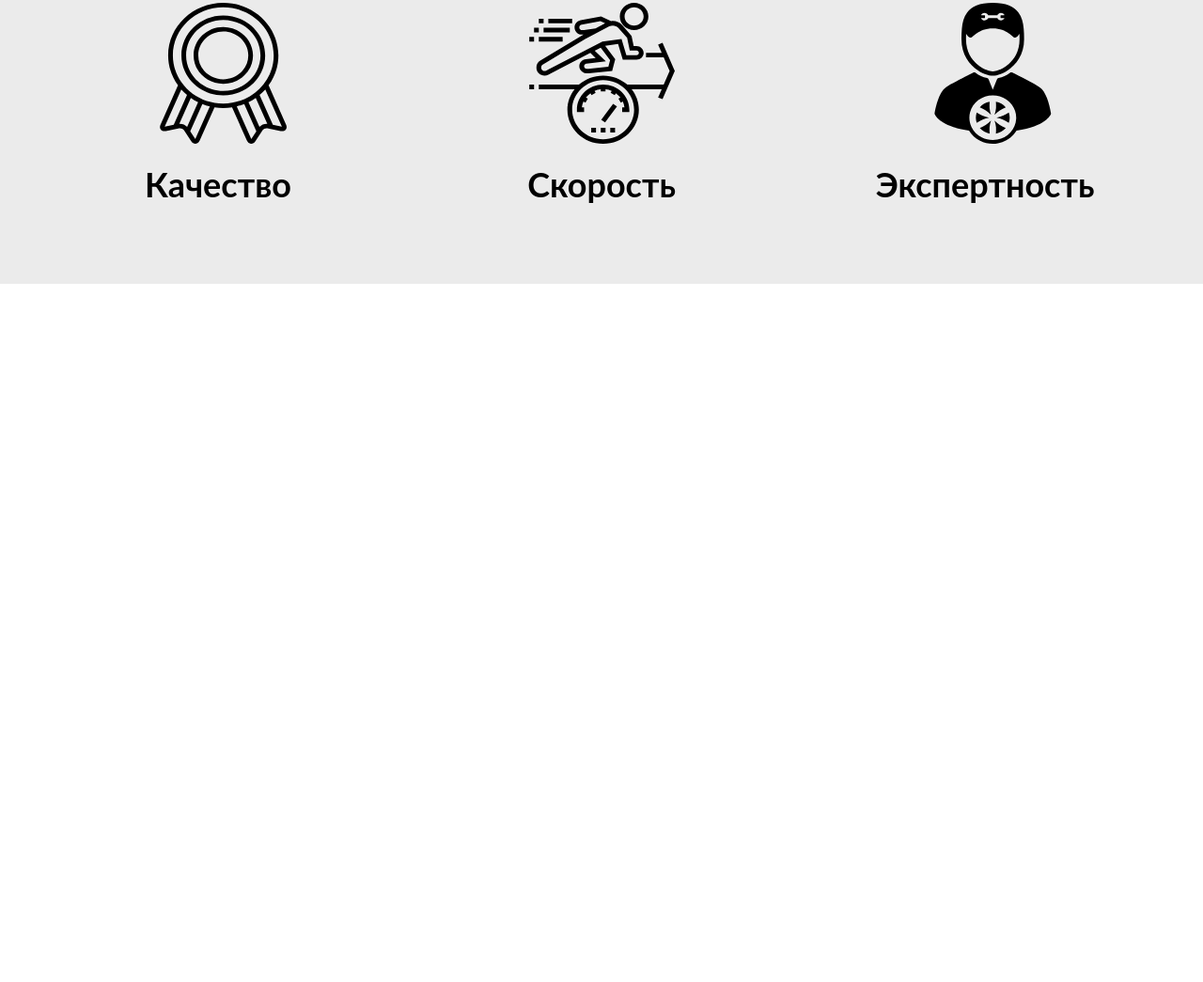
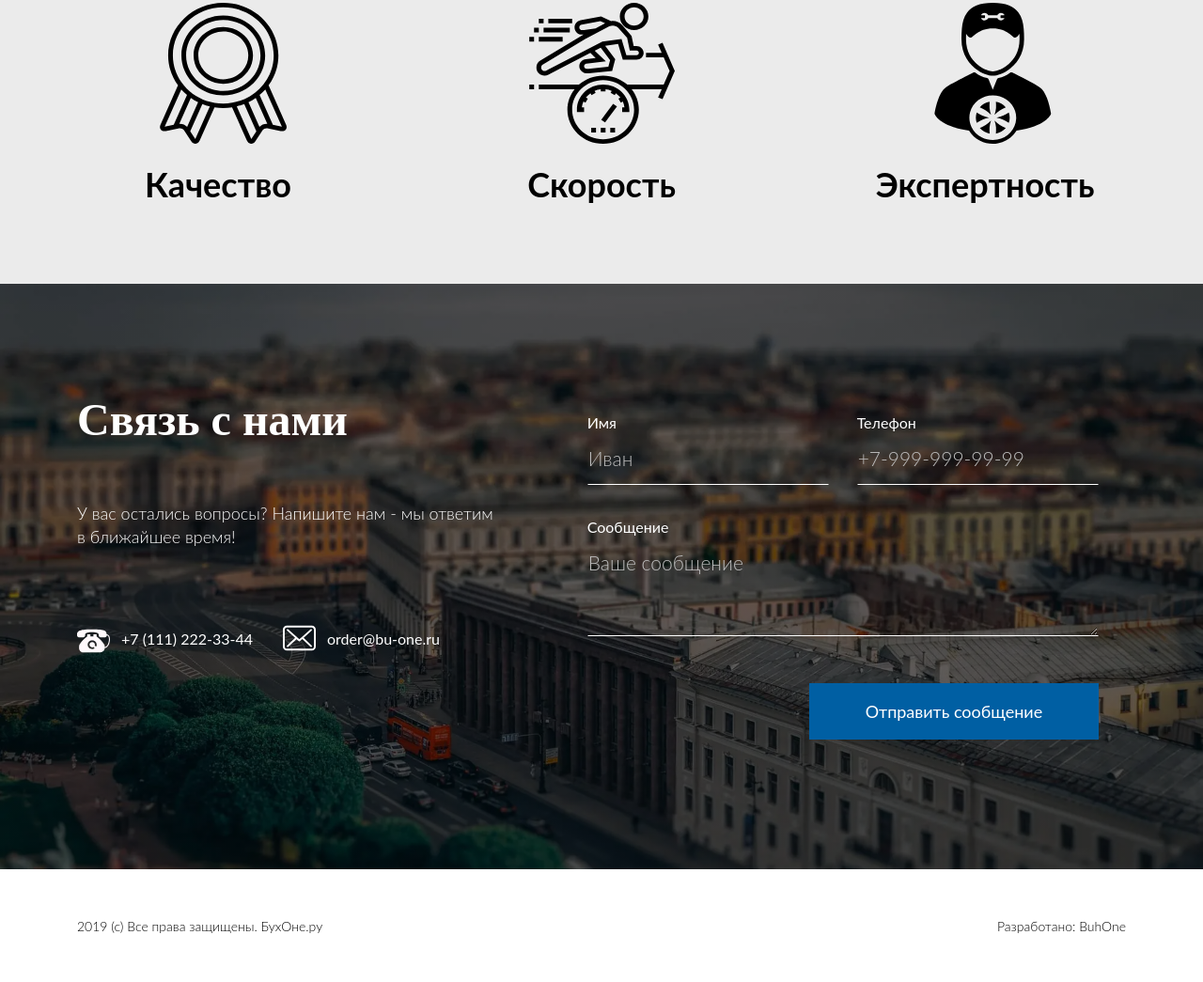
Before and after one commit to attikin-draziwee/BuhOne, a plain HTML site: page index.html in a window 1280 px wide. Shown: the part 4753-5798 px from the top of the page at 94% size. Before the commit the page ends 5055 px from the top, so only its background shows below. Drawn offline with Linux system fonts and the light colour scheme.

Commit message:
add footer

```diff
--- a/index.html
+++ b/index.html
@@ -194,6 +194,7 @@
             </div>
           </div>
         </section>
+
         <section class="clients">
           <div class="container clients__container">
             <div class="title clients__title">
@@ -260,6 +261,7 @@
             </ul>
           </div>
         </section>
+
         <section class="reviews">
           <div class="container reviews__container">
             <header class="reviews__header">
@@ -366,6 +368,7 @@
             </div>
           </div>
         </section>
+
         <section class="opportunity">
           <div class="container opportunity__container">
             <div class="title opportunity__title">
@@ -395,7 +398,79 @@
           </div>
         </section>
       </main>
-      <footer class="footer"></footer>
+      <footer class="footer">
+        <div class="container footer__container">
+          <div class="footer__content">
+            <div class="footer__main">
+              <div class="title">
+                <h2 class="subtitle subtitle--white footer__subtitle">
+                  Связь с нами
+                </h2>
+              </div>
+              <p class="footer__text">
+                У вас остались вопросы? Напишите нам - мы ответим<br />
+                в ближайшее время!
+              </p>
+              <ul class="footer__metas">
+                <li class="footer__meta">
+                  <a href="tel:71112223344" class="footer__link">
+                    <svg class="footer__icon">
+                      <use
+                        xlink:href="./icons/InlineSprite.svg#old_phone"
+                      ></use>
+                    </svg>
+                    +7 (111) 222-33-44
+                  </a>
+                </li>
+                <li class="footer__meta">
+                  <a href="mailto:order@bu-one.ru" class="footer__link">
+                    <svg class="footer__icon">
+                      <use
+                        xlink:href="./icons/InlineSprite.svg#mail"
+                        style="fill: white"
+                      ></use>
+                    </svg>
+                    order@bu-one.ru
+                  </a>
+                </li>
+              </ul>
+            </div>
+            <form class="footer__form">
+              <div class="footer__datas">
+                <label class="footer__label"
+                  >Имя
+                  <input type="text" class="footer__input" placeholder="Иван" />
+                </label>
+                <label class="footer__label"
+                  >Телефон
+                  <input
+                    type="tel"
+                    class="footer__input"
+                    placeholder="+7-999-999-99-99"
+                  />
+                </label>
+              </div>
+              <label class="footer__label footer__message"
+                >Сообщение
+                <textarea
+                  class="footer__input"
+                  placeholder="Ваше сообщение"
+                  rows="3"
+                ></textarea>
+              </label>
+              <button class="button footer__button">Отправить сообщение</button>
+            </form>
+          </div>
+        </div>
+        <div class="footer__bottom">
+          <div class="container footer__bottom-container">
+            <span class="footer__info"
+              >2019 (с) Все права защищены. БухОне.ру</span
+            >
+            <span class="footer__info">Разработано: BuhOne</span>
+          </div>
+        </div>
+      </footer>
     </div>
   </body>
 </html>
--- a/style.css
+++ b/style.css
@@ -7,6 +7,7 @@
 @import url(./styles/clients.css);
 @import url(./styles/reviews.css);
 @import url(./styles/opportunity.css);
+@import url(./styles/footer.css);
 
 :root {
   --accent: #005FA3;
@@ -142,6 +143,10 @@ li {
   color: var(--accent);
 }
 
+.subtitle--white {
+  color: white;
+}
+
 /* containers */
 
 .opportunity__container,
--- /dev/null
+++ b/styles/footer.css
@@ -0,0 +1,125 @@
+.footer {
+  color: white;
+  background: linear-gradient(rgba(0, 0, 0, 0.6),
+      rgba(0, 0, 0, 0.6)), url(../img/bg.webp) center center/cover no-repeat;
+}
+
+.footer__container {
+  min-height: 623px;
+  gap: 100px;
+  height: 100%;
+  display: flex;
+  flex-direction: row;
+  justify-content: start;
+  align-items: center;
+}
+
+.footer__content {
+  display: flex;
+  gap: 100px;
+  justify-content: start;
+  align-items: start;
+}
+
+.footer__main {
+  min-height: 259px;
+  max-width: 29.3125rem;
+  height: 100%;
+  display: flex;
+  flex-direction: column;
+  justify-content: space-between;
+}
+
+.footer__subtitle {
+  line-height: .3 !important;
+}
+
+.footer__form {
+  display: flex;
+  flex-direction: column;
+  align-items: end;
+}
+
+.footer__label {
+  font-size: 1rem;
+  display: inline-block;
+}
+
+.footer__input,
+.footer__input::placeholder {
+  outline: none;
+  border-bottom: 2px;
+  border-color: white;
+  color: #BDBDBD;
+  font-weight: 300;
+  font-family: Lato, sans-serif;
+  font-size: 1.3125rem;
+}
+
+.footer__input {
+  display: block;
+  padding-block: 0.9375rem;
+  color: white;
+  width: 100%;
+  border: 1px solid transparent;
+  border-bottom-color: white;
+}
+
+.footer__datas {
+  display: flex;
+  gap: 30px;
+  margin-bottom: 2.1875rem;
+}
+
+.footer__message {
+  display: block;
+  width: 100%;
+  margin-bottom: 3.125rem;
+}
+
+.footer__text {
+  font-size: 1.125rem;
+  font-family: Lato, sans-serif;
+  font-weight: 300;
+  line-height: 138%;
+}
+
+.footer__metas {
+  display: flex;
+  gap: 32px;
+}
+
+.footer__meta {}
+
+.footer__link {
+  display: inline-flex;
+  flex-direction: row;
+  justify-content: center;
+  align-items: center;
+  gap: 12px;
+}
+
+.footer__icon {
+  width: 35px;
+  height: 34px;
+}
+
+.footer__bottom {
+  height: 120px;
+  background-color: white;
+}
+
+.footer__bottom-container {
+  height: 100%;
+  display: flex;
+  flex-direction: row;
+  justify-content: space-between;
+  align-items: center;
+}
+
+.footer__info {
+  font-size: 0.875rem;
+  font-family: Lato, sans-serif;
+  font-weight: 300;
+  color: black;
+}
--- a/styles/reviews.css
+++ b/styles/reviews.css
@@ -89,8 +89,6 @@
   gap: 40px;
 }
 
-.review__pagination {}
-
 .review__input {
   position: relative;
   width: 0;
```
